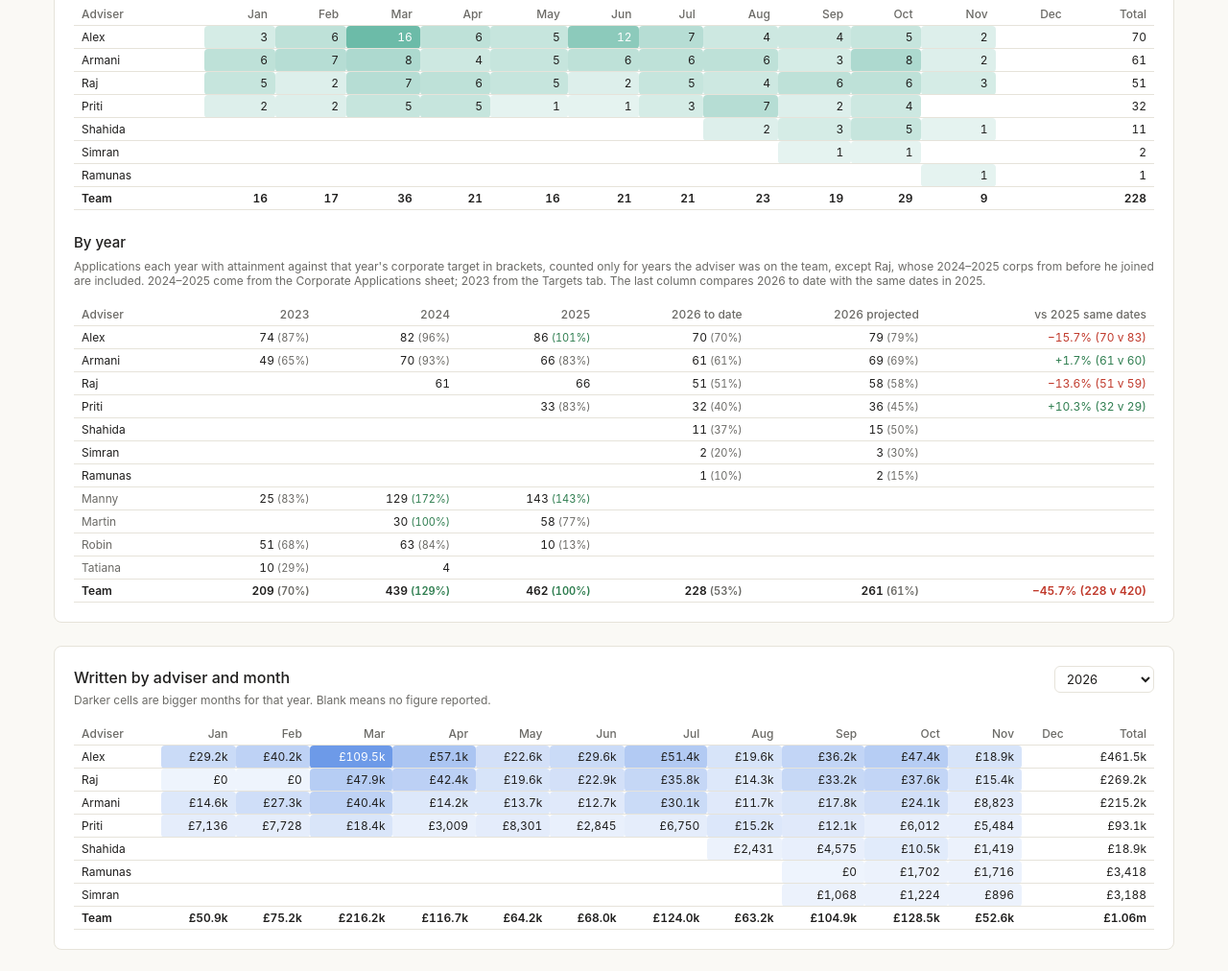
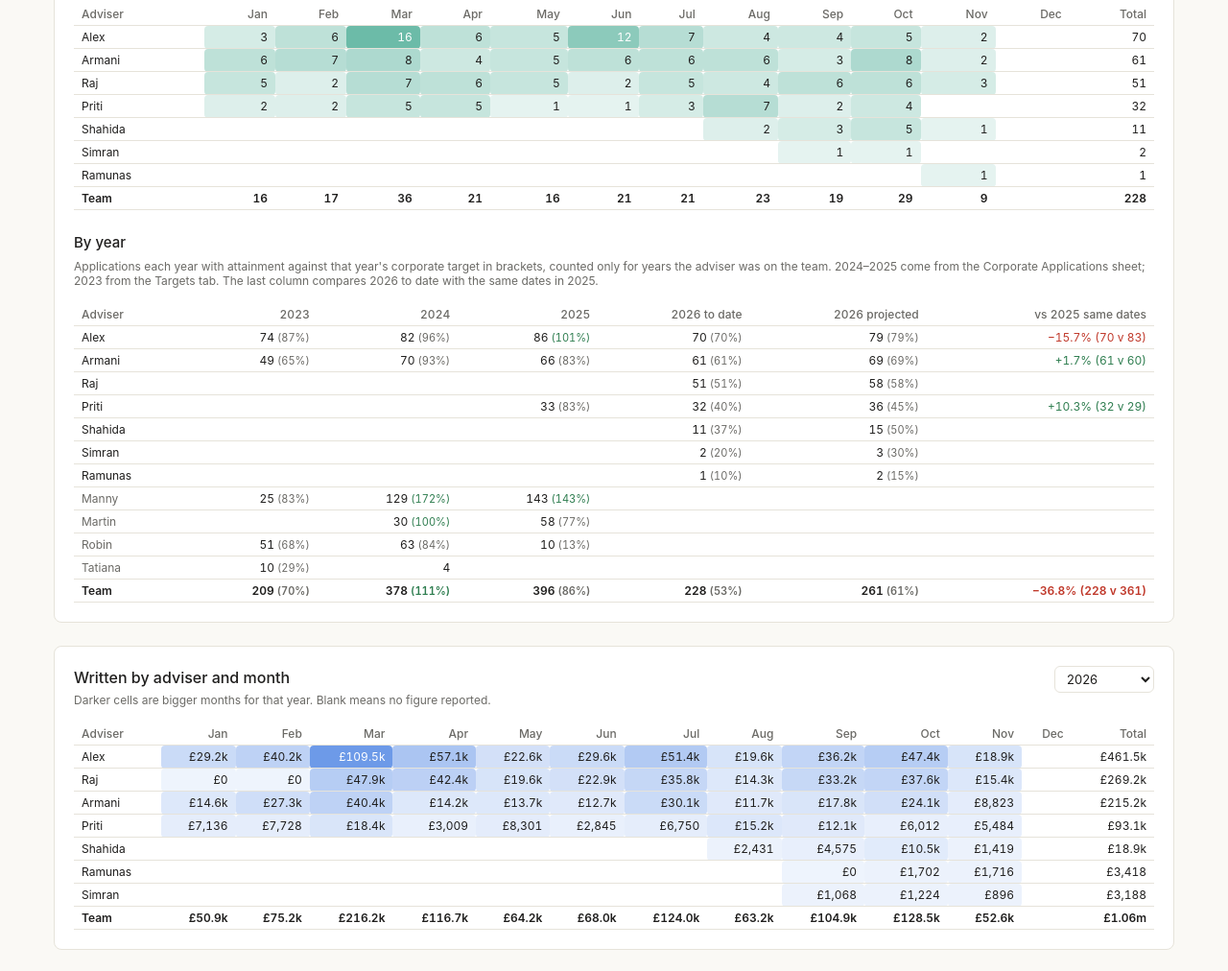
Before and after one commit to OrchardMonk/superstars-wtp, a plain HTML site: page index.html in a window 1280 px wide. Shown: the part 1405-2417 px from the top of the page at 96% size. Drawn offline with nearby package versions, Linux system fonts and the light colour scheme.

Commit message:
Remove Raj pre-team corps

```diff
--- a/index.html
+++ b/index.html
@@ -234,7 +234,7 @@ window.dash = (() => {
       </table>
     </div>
     <h3 class="ss-sub">By year</h3>
-    <p class="note">Applications each year with attainment against that year's corporate target in brackets, counted only for years the adviser was on the team, except Raj, whose 2024–2025 corps from before he joined are included. 2024–2025 come from the Corporate Applications sheet; 2023 from the Targets tab. The last column compares 2026 to date with the same dates in 2025.</p>
+    <p class="note">Applications each year with attainment against that year's corporate target in brackets, counted only for years the adviser was on the team. 2024–2025 come from the Corporate Applications sheet; 2023 from the Targets tab. The last column compares 2026 to date with the same dates in 2025.</p>
     <div class="ss-tablewrap">
       <table class="ss-table" data-source="corp_years" data-row-key="adviser">
         <thead><tr>
@@ -376,7 +376,7 @@ window.dash = (() => {
       <dt>Targets</dt><dd>2026 written and banked targets from the Targets tab. Simran and Ramunas have written targets but no banked target.</dd>
       <dt>Last update</dt><dd><span data-draw="v" data-fmt="text" data-source="report_status" data-field="last_report" data-row="0">—</span></dd>
       <dt>Previous years</dt><dd>2023–2025 adviser figures from the WTP tab: Alex, Armani, Robin, Tatiana and Manny (2023); plus Martin (2024); Alex, Armani, Robin, Manny, Martin and Priti (2025). They add up exactly to the tab's team totals for each month.</dd>
-      <dt>Corporate applications</dt><dd>2026: monthly counts per adviser from the C&amp;E Apps 2026 tab. 2024–2025: each application in the Corporate Applications sheet of the Adviser Corps Input Sheet, by date. 2023: year-end outcomes on the Targets tab. Applications count only for years the adviser was on the team (from the written figures), except Raj, whose 2024–2025 applications from before he joined are included in his row and the team totals; targets come from the Targets tab, and the team target is the sum of those advisers' targets.</dd>
+      <dt>Corporate applications</dt><dd>2026: monthly counts per adviser from the C&amp;E Apps 2026 tab. 2024–2025: each application in the Corporate Applications sheet of the Adviser Corps Input Sheet, by date. 2023: year-end outcomes on the Targets tab. Applications count only for years the adviser was on the team (from the written figures); targets come from the Targets tab, and the team target is the sum of those advisers' targets.</dd>
       <dt>Left out</dt><dd>Martin's January 2026 figure (£293 written), which the WTP tab also keeps out of the team total.</dd>
     </dl>
   </details>
@@ -634,11 +634,11 @@ window.dash = (() => {
 
   dash.calc('corp_pivot', {
     title: 'Corporate applications by month',
-    description: 'Corporate applications per adviser per month for 2024–2026, counting only advisers on the team that year (plus Raj’s 2024–2025 applications from before he joined), with a team row per year.',
+    description: 'Corporate applications per adviser per month for 2024–2026, counting only advisers on the team that year, with a team row per year.',
     inputs: ['corp_apps_2026', 'corp_log', 'team_members'],
     fn: (corp_apps_2026, corp_log, team_members) => {
       const names = ['Jan','Feb','Mar','Apr','May','Jun','Jul','Aug','Sep','Oct','Nov','Dec'];
-      const on = new Set([...team_members.map((m) => m.year + '|' + m.adviser), '2024|Raj', '2025|Raj']);
+      const on = new Set(team_members.map((m) => m.year + '|' + m.adviser));
       const recs = [
         ...corp_log.map((r) => ({ year: Number(r.date.slice(0, 4)), m: names[Number(r.date.slice(5, 7)) - 1], adviser: r.adviser, v: 1 })),
         ...corp_apps_2026.map((r) => ({ year: 2026, m: r.month_name, adviser: r.adviser, v: Number(r.apps || 0) })),
@@ -661,10 +661,10 @@ window.dash = (() => {
 
   dash.calc('corp_years', {
     title: 'Corporate applications by year',
-    description: 'Applications and attainment per adviser by year (2024–2025 from the Corporate Applications sheet, 2023 from the Targets tab), only for years on the team (plus Raj’s pre-team 2024–2025), with 2026 against the same dates in 2025.',
+    description: 'Applications and attainment per adviser by year (2024–2025 from the Corporate Applications sheet, 2023 from the Targets tab), only for years on the team, with 2026 against the same dates in 2025.',
     inputs: ['corp_history', 'corp_log', 'corp_ytd', 'team_members', 'report_status'],
     fn: (corp_history, corp_log, corp_ytd, team_members, report_status) => {
-      const on = new Set([...team_members.map((m) => m.year + '|' + m.adviser), '2024|Raj', '2025|Raj']);
+      const on = new Set(team_members.map((m) => m.year + '|' + m.adviser));
       const asOf = String(report_status[0].as_of);
       const same25 = '2025' + asOf.slice(4);
       const by = new Map();
```
